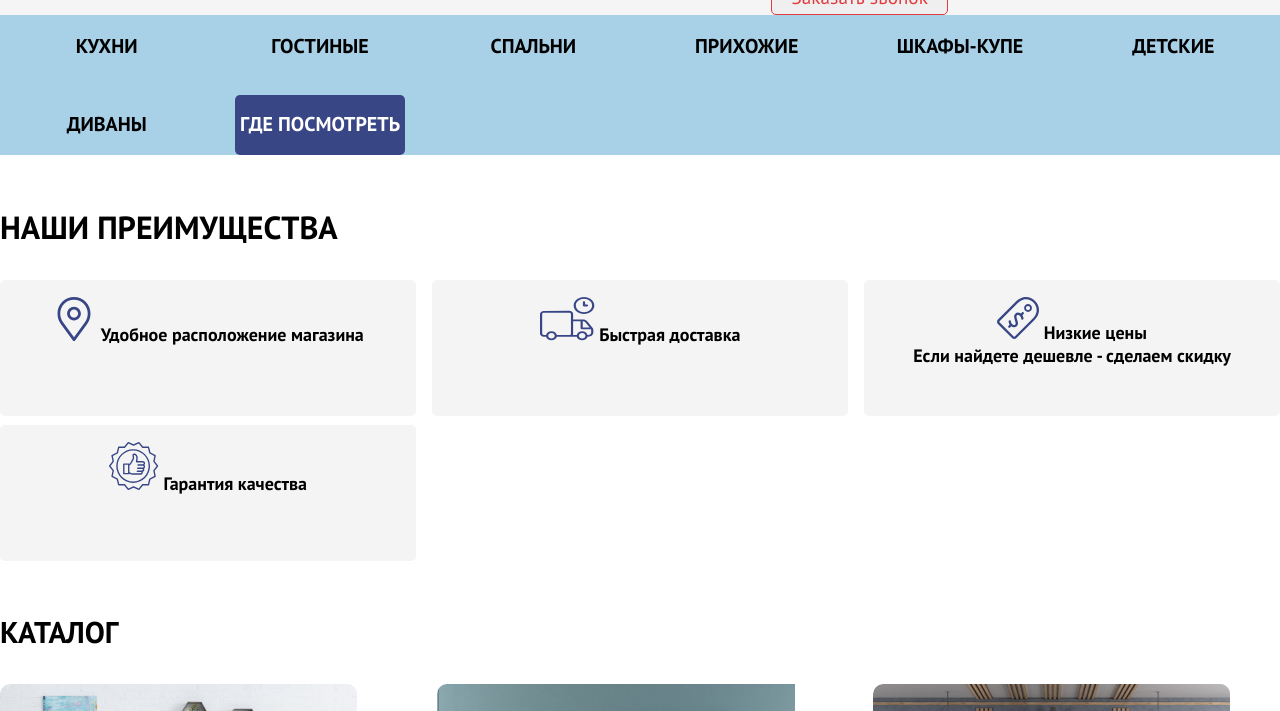
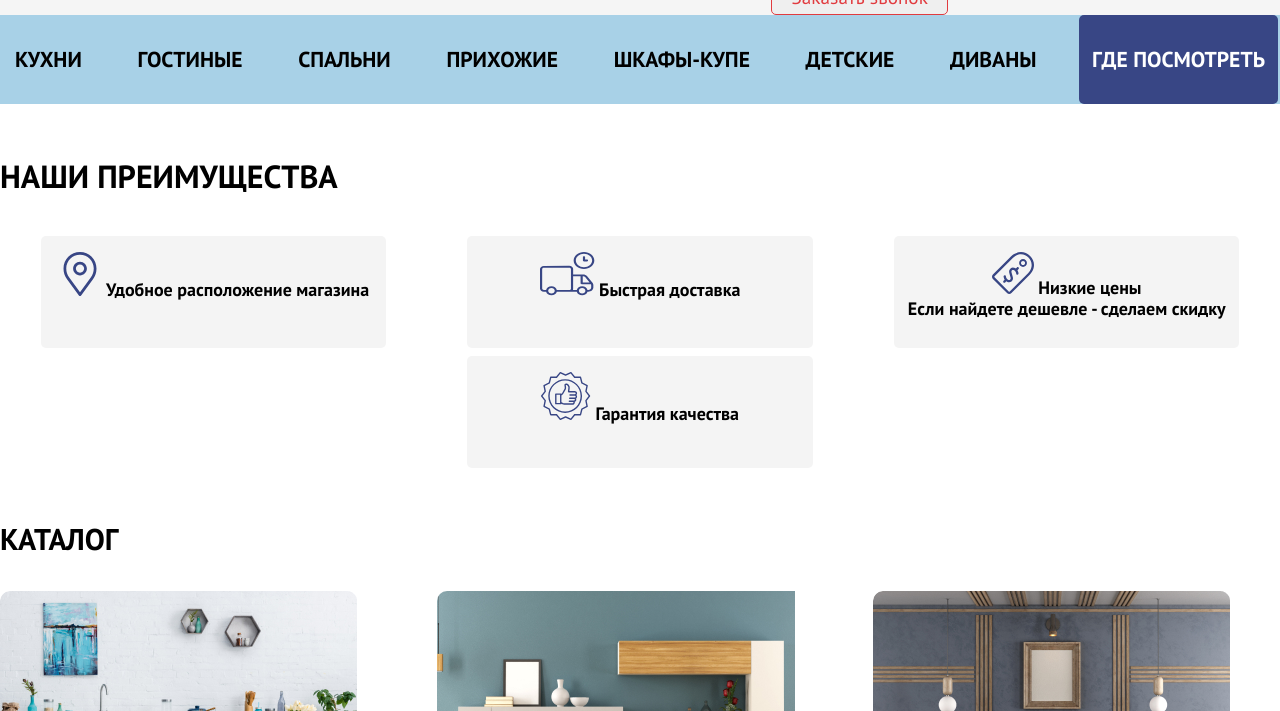
Before and after one commit to albina990/Week7, a plain HTML site: page index.html in a window 1280 px wide. Shown: the part 89-800 px from the top of the page. Drawn offline with Linux system fonts and the light colour scheme.

Commit message:
fix section-1, 2

```diff
--- a/css/style.css
+++ b/css/style.css
@@ -86,13 +86,13 @@ header {
     background: #a8d1e7;
 }
 .nav-menu {
-    display: grid;
-    grid-template-columns: repeat(auto-fit, minmax(190px, 1fr));
-    grid-template-rows: 95%;
-    row-gap: 5%;
+    display: flex;
+    justify-content: space-around;
+    align-items:center;
+    flex-wrap:wrap;
 }
 .nav-menu a {
-    align-self: center;
+    padding: 4vh 1vw 4vh 1vw;
     justify-self: center;
     font-family: "PT Sans";
     font-style: normal;
@@ -100,40 +100,19 @@ header {
     font-size: 1.35em;
     color: black;
     text-decoration: none;
+    margin-right: 2vw;
 }
 .nav-menu a:hover {
     color: #999999;
 }
-
 .nav-menu a:last-child {
     box-sizing: border-box;
     color: #ffffff;
     background: #384685;
     border-radius: 5px;
-    display: block;
-    min-height: 60px;
-    padding: 18px 5px 0px 5px;
-}
-@media screen and (max-width: 1519px) {
-    .nav-menu {
-        display: grid;
-        grid-template-columns: repeat(auto-fit, minmax(190px, 1fr));
-        grid-template-rows: 8vh;
-        row-gap: 2vh;
-    }
-    .nav-menu a {
-        align-self: center;
-        justify-self: center;
-        font-family: "PT Sans";
-        font-style: normal;
-        font-weight: 700;
-        font-size: 20px;
-        color: black;
-        text-decoration: none;
-    }
+    margin-right: 0;
 }
 /*Section-1*/
-
 h1,
 h2 {
     font-family: "PT Sans";
@@ -144,13 +123,16 @@ h2 {
     color: #000000;
 }
 .section-1 {
-    display: grid;
-    grid-template-columns: repeat(auto-fit, minmax(356px, 1fr));
-    grid-template-rows: 100%;
-    gap: 1%;
+    display: flex;
+    justify-content: space-around;
+    align-items: center;
+    flex-wrap: wrap;
 }
 .section-1_item {
-    min-height: 100%;
+    padding: 2vh 1vw 2vh 1vw;
+    margin-top: 1vh;
+    text-align: center;
+    align-self: center;
     font-family: "PT Sans";
     font-style: normal;
     font-weight: 700;
@@ -158,29 +140,8 @@ h2 {
     color: #000000;
     background: #f4f4f4;
     border-radius: 5px;
-}
-@media screen and (max-width: 1468px) {
-    .section-1 {
-        display: grid;
-        grid-template-columns: repeat(auto-fit, minmax(356px, 1fr));
-        grid-template-rows: 15vh;
-        column-gap: 2vh;
-        row-gap: 2vw;
-    }
-    .section-1_item {
-        min-height: 17vh;
-        font-family: "PT Sans";
-        font-style: normal;
-        font-weight: 700;
-        font-size: 18px;
-        line-height: 23px;
-        color: #000000;
-        background: #f4f4f4;
-        border-radius: 5px;
-    }
-}
-.section-1_item-content {
-    margin: auto;
+    min-width: 320px;
+    min-height: 80px;
 }
 /*Section2*/
 .section-2 {
@@ -248,10 +209,6 @@ h2 {
         margin-left: 3%;
     }
 }
-.section-1_item-content {
-    padding-top: 17px;
-    text-align: center;
-}
 /*Section3*/
 .section-3 {
     display: grid;
@@ -263,25 +220,21 @@ h2 {
 .section-3_item:nth-child(1) {
     grid-row: 1 / 2;
     grid-column: 1 / 2;
-
     background: url("../assets/image/main/gletcher_kitchen.jpg") no-repeat 50%;
 }
 .section-3_item:nth-child(2) {
     grid-row: 1 / 2;
     grid-column: 2 / 3;
-
     background: url("../assets/image/main/denver.jpg") no-repeat 50%;
 }
 .section-3_item:nth-child(4) {
     grid-row: 1 / 3;
     grid-column: 3 / 4;
-
     background: url("../assets/image/main/london-kitchen.jpg") no-repeat 50%;
 }
 .section-3_item:nth-child(3) {
     grid-row: 2 / 3;
     grid-column: 1 / 3;
-
     background: url("../assets/image/main/ameli_kitchen.jpg") no-repeat;
 }
 .section-3_item a {
@@ -302,7 +255,6 @@ h2 {
     .section-3{
         grid-template-columns: 1fr;
     }
-
     .section-3_item:nth-child(3) {
         display: none;
     }
@@ -310,6 +262,7 @@ h2 {
         grid-row: 2 / 3;
         grid-column: 1 / 2;
     }
+
 }
 .instagram img{
     display:block;
```
